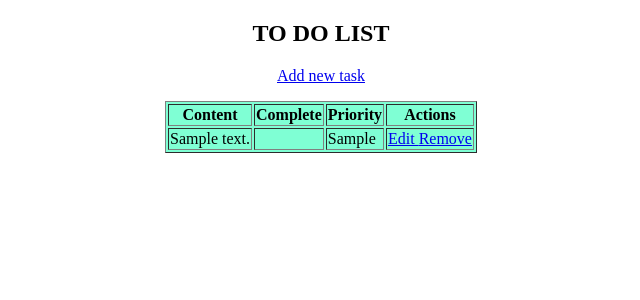
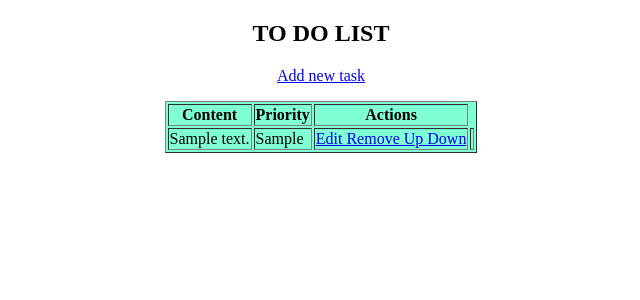
Before and after one commit to dmitriyanishchenko/TMS_Todo_list, a Django app: page / in a window 1280 px wide. Shown: the top 300 px of the page, without its empty margins (319-959 px from the left). Run offline with Django 3.2, Linux system fonts and the light colour scheme; tables that the repository leaves empty hold one stand-in row (values such as "Sample post").

Commit message:
added  task_up  and task_down

```diff
--- a/todo/todo_list/templates/home_task.html
+++ b/todo/todo_list/templates/home_task.html
@@ -10,22 +10,24 @@
 <table align="center" class="table table-hover" border="1" bgcolor="#7fffd4">
     <tr>
         <th>Content</th>
-        <th>Complete</th>
+{#        <th>Complete</th>#}
         <th>Priority</th>
         <th>Actions</th>
     </tr>
     {% for task in task %}
     <tr>
         <td>{{ task.content }}</td>
-        <td>{{ task.complete }}</td>
+{#        <td>{{ task.complete }}</td>#}
         <td>{{ task.priority }}</td>
         <td>
-            <a href="{% url 'edit_task' task.id %}"> Edit </a>
-            <a href="{% url 'remove_task' task.id %}"> Remove </a>
+            <a href="{% url 'edit_task' task.id %}">  Edit  </a>
+            <a href="{% url 'remove_task' task.id %}">  Remove  </a>
+            <a href="{% url 'task_up' task.id %}">  Up   </a>
+            <a href="{% url 'task_down' task.id %}">  Down  </a>
+        </td>
+        <td>
 
         </td>
-
-
     </tr>
 
 
--- a/todo/todo_list/urls.py
+++ b/todo/todo_list/urls.py
@@ -4,6 +4,10 @@ from .views import (
     create_task,
     edit_task,
     remove_task,
+    task_down,
+    task_up,
+
+
 )
 
 urlpatterns = [
@@ -12,4 +16,6 @@ urlpatterns = [
     path('create/', create_task, name='create_task'),
     path('edit/<int:task_id>/', edit_task, name='edit_task'),
     path('remove/<int:task_id>/', remove_task, name='remove_task'),
+    path('down/<int:task_id>/', task_down, name='task_down'),
+    path('up/<int:task_id>/', task_up, name='task_up'),
 ]
--- a/todo/todo_list/views.py
+++ b/todo/todo_list/views.py
@@ -52,3 +52,25 @@ def remove_task(request, task_id):
     for new_id, task in enumerate(Task.objects.all(), start=1):
         task.update_id(new_id)
     return redirect('home')
+
+
+def task_down(request, task_id):
+    if not task_id == Task.objects.last().id:
+        task_we_want_to_lower_down = get_object_or_404(Task, id=task_id)
+        task_lift_up = Task.objects.get(id=task_id + 1)
+        task_lift_up.id, task_we_want_to_lower_down.id = task_we_want_to_lower_down.id, task_lift_up.id
+        task_we_want_to_lower_down.save()
+        task_lift_up.save()
+        return redirect('home')
+    return redirect('home')
+
+
+def task_up(request, task_id):
+    if not task_id == Task.objects.first().id:
+        task_we_want_to_rise = get_object_or_404(Task, id=task_id)
+        task_lower_down = Task.objects.get(id=task_id - 1)
+        task_we_want_to_rise.id, task_lower_down.id = task_lower_down.id, task_we_want_to_rise.id
+        task_we_want_to_rise.save()
+        task_lower_down.save()
+        return redirect('home')
+    return redirect('home')
```
